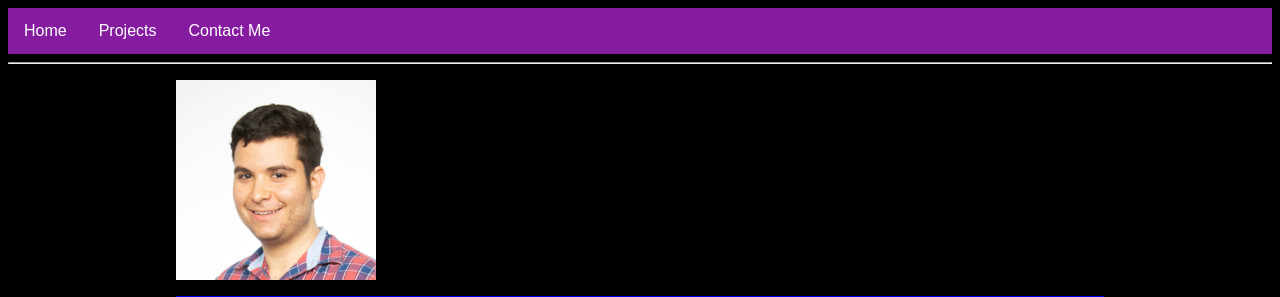
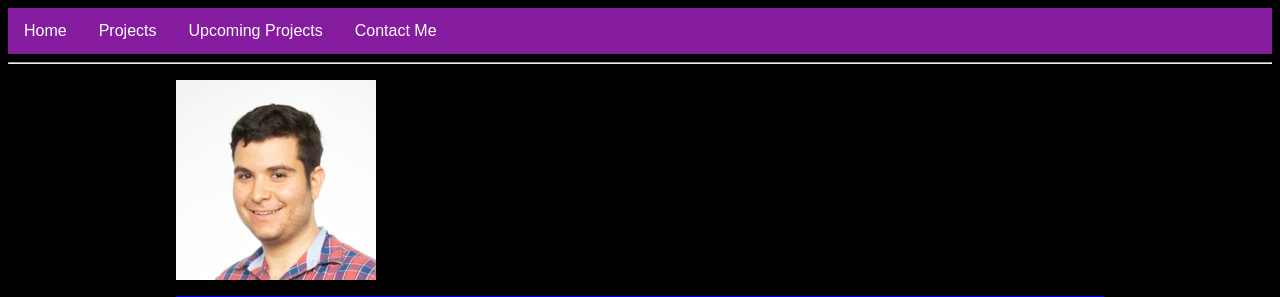
Before and after one commit to SilverEngineered/personal_site, a Flask app: page / in a window 1280 px wide. Shown: the top 297 px of the page. Run offline with Flask 2, Linux system fonts and the light colour scheme.

Commit message:
added upcoiming to menubar

```diff
--- a/app/templates/base.html
+++ b/app/templates/base.html
@@ -8,6 +8,7 @@
       <ul>
         <li><a class="active" href="{{ url_for('index') }}">Home</a></li>
         <li><a href="{{ url_for('projects') }}">Projects</a></li>
+        <li><a href="{{ url_for('upcoming') }}">Upcoming Projects</a></li>
         <li><a href="{{ url_for('contact') }}">Contact Me</a></li>
       </ul>
 
```
